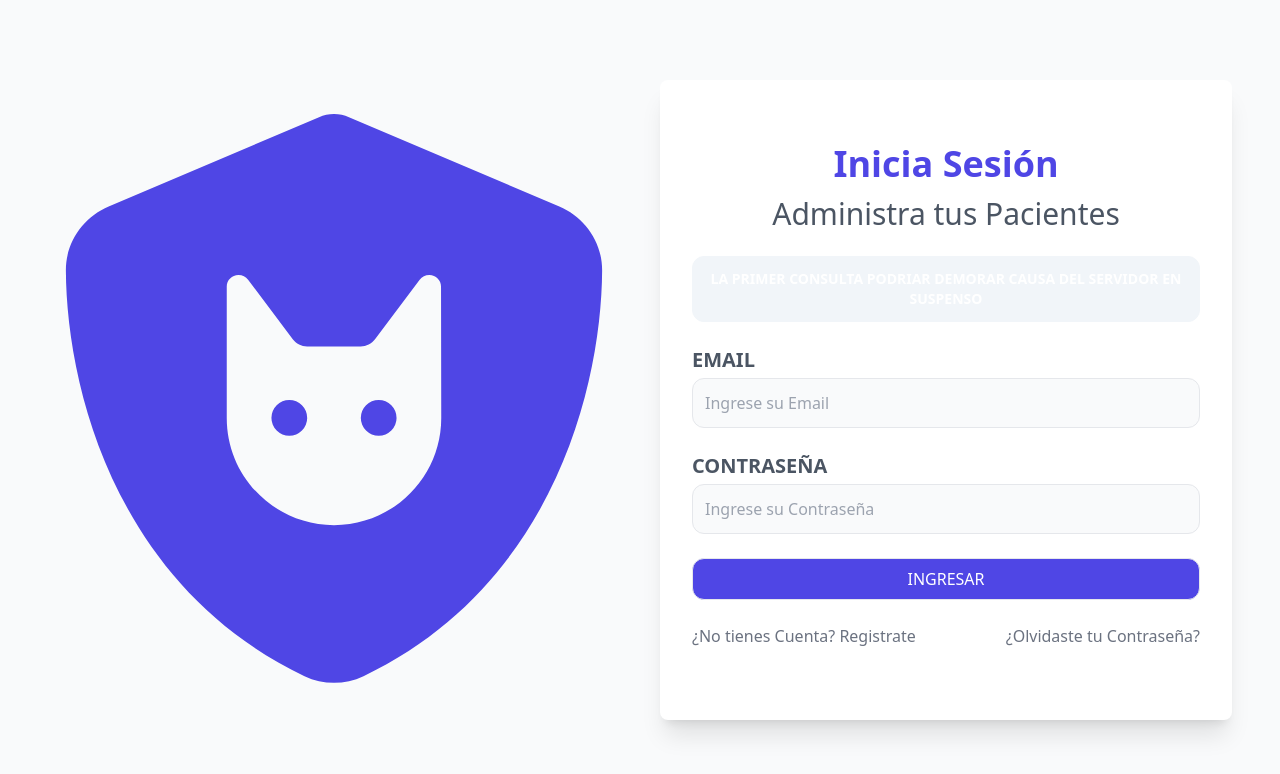
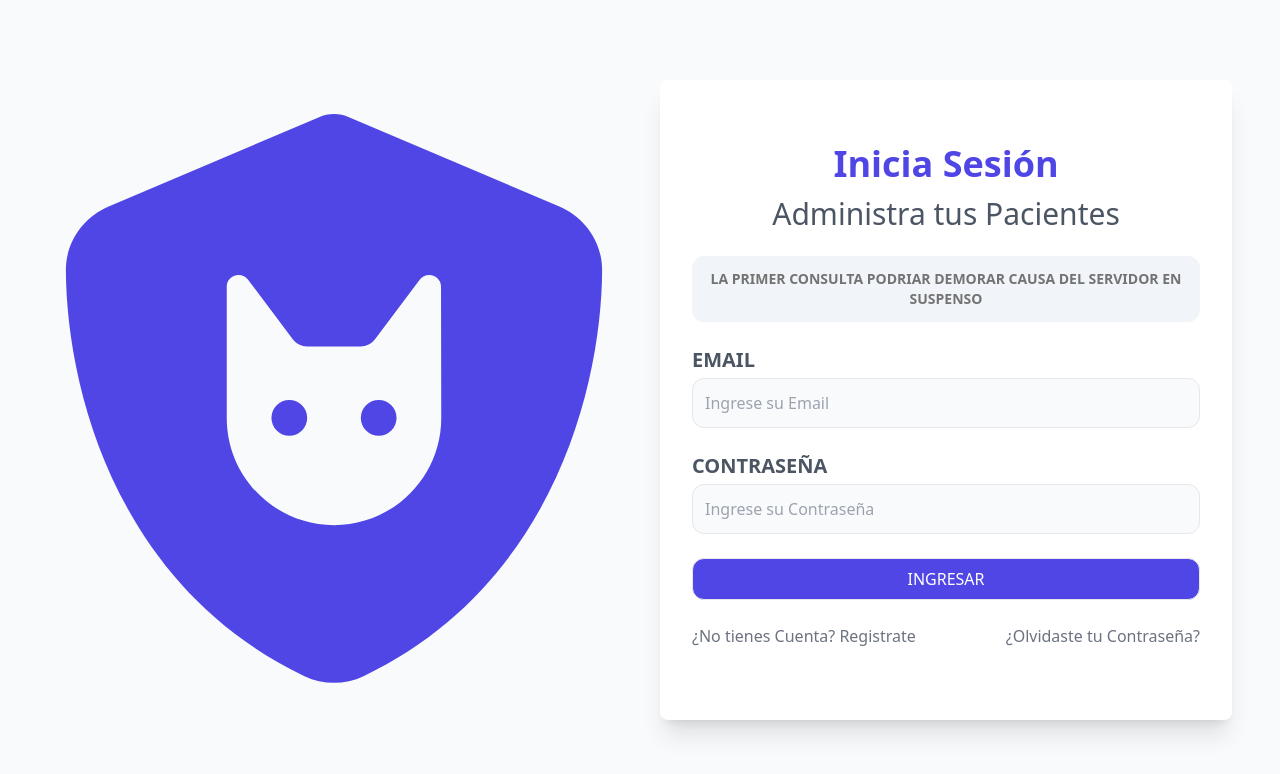
Before and after one commit to Tomas-Martin-dev/apv-FrontEnd_Deploy, a React (Vite) app: page / in a window 1280 px wide. Shown: the top 774 px of the page. Built offline with nearby package versions, Linux system fonts and the light colour scheme; no server answers.

Commit message:
correcion de color text

```diff
--- a/src/componentes/Alerta.jsx
+++ b/src/componentes/Alerta.jsx
@@ -1,7 +1,7 @@
 const Alerta = ({alerta, className}) => {
     return (
     <div
-        className={`${alerta.error ? "from-red-400 to-red-600" : alerta.alert ? "from-amber-200 to-amber-200" : alerta.msgg ? "bg-slate-100 border border-slate-100 font-semibold text-neutral-500" : "from-indigo-400 to-indigo-600"}
+        className={`${alerta.error ? "from-red-400 to-red-600" : alerta.alert ? "from-amber-200 to-amber-200" : alerta.msgg ? "bg-slate-100 border border-slate-100 font-semibold !text-neutral-500" : "from-indigo-400 to-indigo-600"}
         bg-gradient-to-r p-3 rounded-xl uppercase text-white font-bold text-center text-sm ${className}`}
     >
         {alerta.msg}
```
